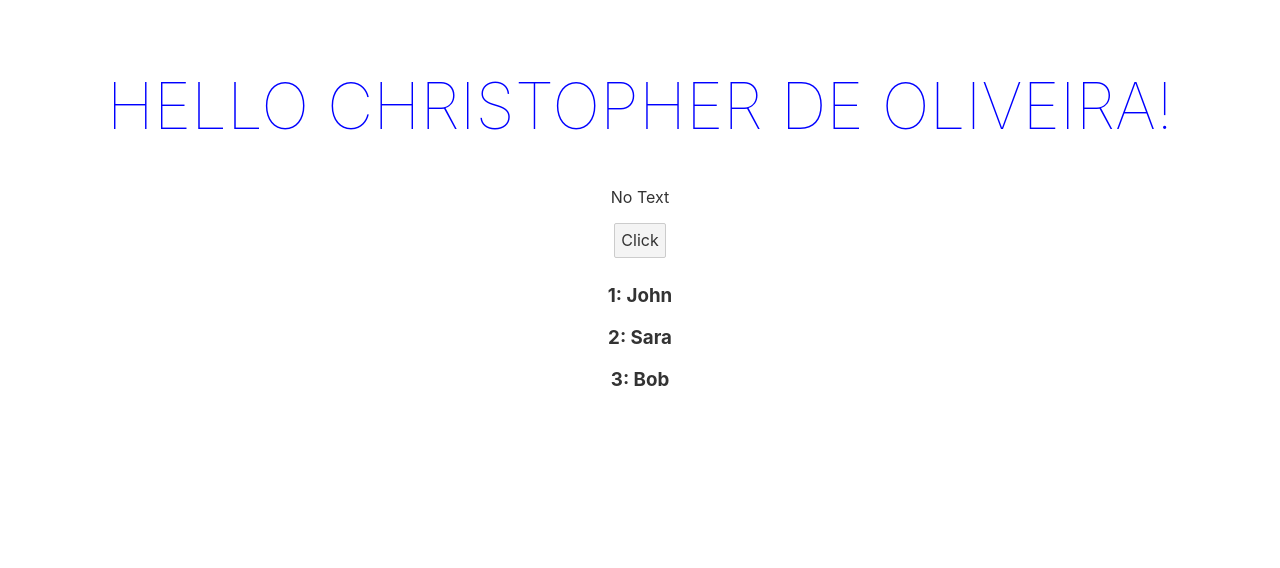
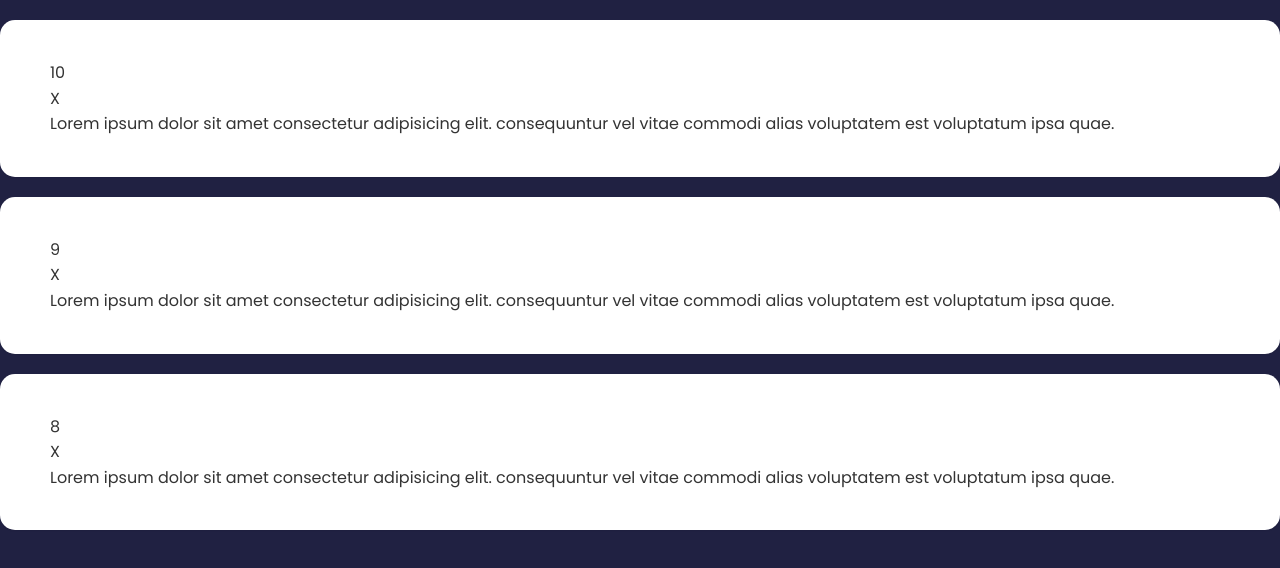
Before and after one commit to christopherldo/svelte-crashcourse, a Svelte app: page / in a window 1280 px wide. Shown: the top 568 px of the page. Built offline with nearby package versions, Linux system fonts and the light colour scheme.

Commit message:
Adding a custom global css and started creating the svelte components

```diff
--- a/public/global.css
+++ b/public/global.css
@@ -1,63 +1,24 @@
-html, body {
-	position: relative;
-	width: 100%;
-	height: 100%;
+@import url('https://fonts.googleapis.com/css2?family=Poppins:wght@400;600;700&display=swap');
+
+* {
+  box-sizing: border-box;
+  margin: 0;
+  padding: 0;
 }
 
 body {
-	color: #333;
-	margin: 0;
-	padding: 8px;
-	box-sizing: border-box;
-	font-family: -apple-system, BlinkMacSystemFont, "Segoe UI", Roboto, Oxygen-Sans, Ubuntu, Cantarell, "Helvetica Neue", sans-serif;
+  font-family: 'Poppins', sans-serif;
+  background-color: #202142;
+  line-height: 1.6;
+  color: #fff;
 }
 
-a {
-	color: rgb(0,100,200);
-	text-decoration: none;
+ul {
+  list-style: none;
 }
 
-a:hover {
-	text-decoration: underline;
+.container {
+  max-width: 768px;
+  margin: 100px auto;
+  padding: 0 20px;
 }
-
-a:visited {
-	color: rgb(0,80,160);
-}
-
-label {
-	display: block;
-}
-
-input, button, select, textarea {
-	font-family: inherit;
-	font-size: inherit;
-	-webkit-padding: 0.4em 0;
-	padding: 0.4em;
-	margin: 0 0 0.5em 0;
-	box-sizing: border-box;
-	border: 1px solid #ccc;
-	border-radius: 2px;
-}
-
-input:disabled {
-	color: #ccc;
-}
-
-button {
-	color: #333;
-	background-color: #f4f4f4;
-	outline: none;
-}
-
-button:disabled {
-	color: #999;
-}
-
-button:not(:disabled):active {
-	background-color: #ddd;
-}
-
-button:focus {
-	border-color: #666;
-}
--- a/src/App.svelte
+++ b/src/App.svelte
@@ -1,74 +1,26 @@
 <script>
-	let showText = false;
+	import FeedbackList from './components/FeedbackList.svelte';
 
-	let firstName = 'Christopher';
-	let lastName = 'de Oliveira';
-	let color = 'blue';
-
-	let users = [
-		{
+	let feedback = [
+    {
 			id: 1,
-			name: 'John',
+    	rating: 10,
+    	text: 'Lorem ipsum dolor sit amet consectetur adipisicing elit. consequuntur vel vitae commodi alias voluptatem est voluptatum ipsa quae.',
 		},
 		{
 			id: 2,
-			name: 'Sara',
+			rating: 9,
+			text: 'Lorem ipsum dolor sit amet consectetur adipisicing elit. consequuntur vel vitae commodi alias voluptatem est voluptatum ipsa quae.',
 		},
 		{
 			id: 3,
-			name: 'Bob',
+			rating: 8,
+			text: 'Lorem ipsum dolor sit amet consectetur adipisicing elit. consequuntur vel vitae commodi alias voluptatem est voluptatum ipsa quae.',
 		},
 	];
 
-	$: name = firstName + ' ' + lastName;
-
-	const toggle = () => {
-		color = color === 'blue' ? 'red' : 'blue';
-		showText = !showText;
-		users = [
-			...users,
-			{
-				id: 4,
-				name: 'Jen',
-			},
-		]
-	}
 </script>
 
 <main>
-	<h1 style="color: {color}">Hello {name}!</h1>
-
-	{#if showText}
-		<p>Visit the <a href="https://svelte.dev/tutorial">Svelte tutorial</a> to learn how to build Svelte apps.</p>
-	{:else}
-		<p>No Text</p>
-	{/if}
-
-	<button on:click={toggle}>Click</button>
-
-	{#each users as user (user.id)}
-		<h3>{user.id}: {user.name}</h3>
-	{/each}
+	<FeedbackList {feedback} />
 </main>
-
-<style>
-	main {
-		text-align: center;
-		padding: 1em;
-		max-width: 240px;
-		margin: 0 auto;
-	}
-
-	h1 {
-		color: #ff3e00;
-		text-transform: uppercase;
-		font-size: 4em;
-		font-weight: 100;
-	}
-
-	@media (min-width: 640px) {
-		main {
-			max-width: none;
-		}
-	}
-</style>
--- /dev/null
+++ b/src/components/Card.svelte
@@ -0,0 +1,15 @@
+<div class="card">
+  <slot></slot>
+</div>
+
+<style>
+  .card {
+    background: #fff;
+    color: #333;
+    border-radius: 15px;
+    padding: 40px 50px;
+    margin: 20px 0;
+    position: relative;
+    box-shadow: 0 1px 2px 0 rgba(0, 0, 0, 0.05);
+  }
+</style>
--- /dev/null
+++ b/src/components/FeedbackItem.svelte
@@ -0,0 +1,17 @@
+<script>
+  import Card from './Card.svelte';
+
+  export let item = {};
+</script>
+
+<div class="feedback--item">
+  <Card>
+    <div class="num-display">
+      {item.rating}
+    </div>
+    <div class="close">X</div>
+    <p class="text-display">
+      {item.text}
+    </p>
+  </Card>
+</div>
--- /dev/null
+++ b/src/components/FeedbackList.svelte
@@ -0,0 +1,11 @@
+<script>
+  import FeedbackItem from './FeedbackItem.svelte';
+
+  export let feedback = [];
+</script>
+
+<div class="feedback--list">
+  {#each feedback as fb (fb.id)}
+    <FeedbackItem item={fb} />
+  {/each}
+</div>
```
